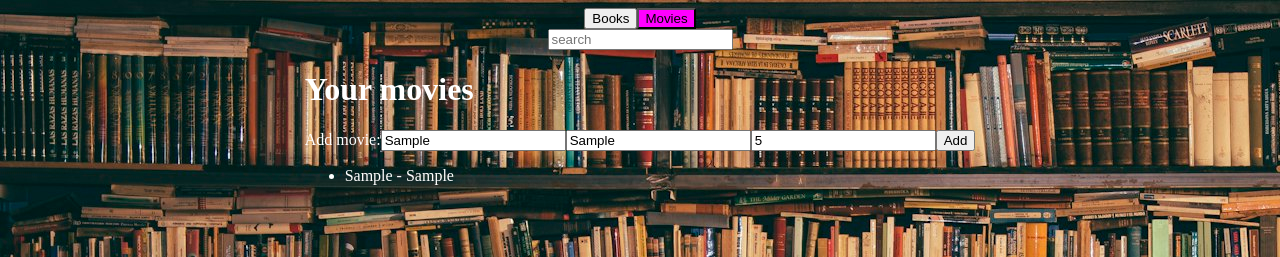
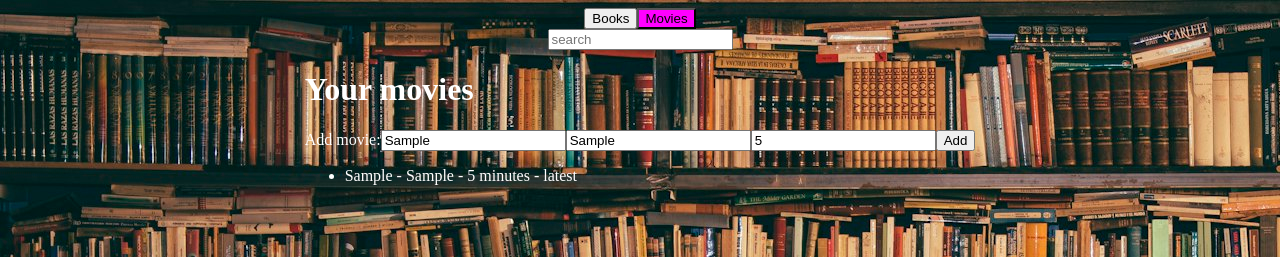
Before and after one commit to Sanzake/kodcode_git, a React (Vite) app in the folder week20/mediashelf/: page / in a window 1280 px wide. Both pictures are taken after typing "Sample", "Sample", "5" into the empty fields and a click on the button "Add". Shown: the top 257 px of the page. Built offline with nearby package versions, Linux system fonts and the light colour scheme.

Commit message:
Add latest media tracker

```diff
--- a/week20/mediashelf/src/components/AddItemForm/AddItemForm.tsx
+++ b/week20/mediashelf/src/components/AddItemForm/AddItemForm.tsx
@@ -33,7 +33,7 @@ const AddItemForm: React.FC<AddItemFormProps> = (props) => {
             (prev) => ({...prev, [event.target.id]: event.target.value})
         )
 
-    const onSubmitForm = (event) => {
+    const onSubmitForm = (event: React.SubmitEvent) => {
         event.preventDefault();
         setIdCounter(idCounter + 1)
 
@@ -46,6 +46,7 @@ const AddItemForm: React.FC<AddItemFormProps> = (props) => {
                 pages: formData.pages,
                 finished: false
             })
+            localStorage.setItem("latestBookId", idCounter)
         }
 
         if (props.type === "movie"){
@@ -56,6 +57,7 @@ const AddItemForm: React.FC<AddItemFormProps> = (props) => {
                 durationMinutes: formData.pages,
                 finished: false
             })
+            localStorage.setItem("latestMovieId", idCounter)
         }
 
     }
--- a/week20/mediashelf/src/components/BooksPage/BooksPage.tsx
+++ b/week20/mediashelf/src/components/BooksPage/BooksPage.tsx
@@ -36,7 +36,8 @@ export default function BooksPage(props: BooksPageProps) {
 				.filter(book => book.title.startsWith(props.searchInput))
 				.map((book) => (
 					<li key={book.id} style={{ color: "white" }}>
-						{`${book.author} - ${book.title}`}
+						{`${book.author} - ${book.title} - ${book.pages} pages`}
+						{localStorage.getItem("latestBookId") === book.id && ` - latest`}
 					</li>
 				))}
 			</ul>
--- a/week20/mediashelf/src/components/MoviesPage/MoviesPage.tsx
+++ b/week20/mediashelf/src/components/MoviesPage/MoviesPage.tsx
@@ -36,7 +36,8 @@ export default function MoviesPage(props: MoviesPageProps) {
         .filter(movie => movie.title.startsWith(props.searchInput))
         .map((movie) => (
           <li key={movie.id} style={{ color: "white" }}>
-            {`${movie.director} - ${movie.title}`}
+            {`${movie.director} - ${movie.title} - ${movie.durationMinutes} minutes`}
+            {movie.id === localStorage.getItem("latestMovieId") && ` - latest`}
           </li>
         ))}
       </ul>
```
